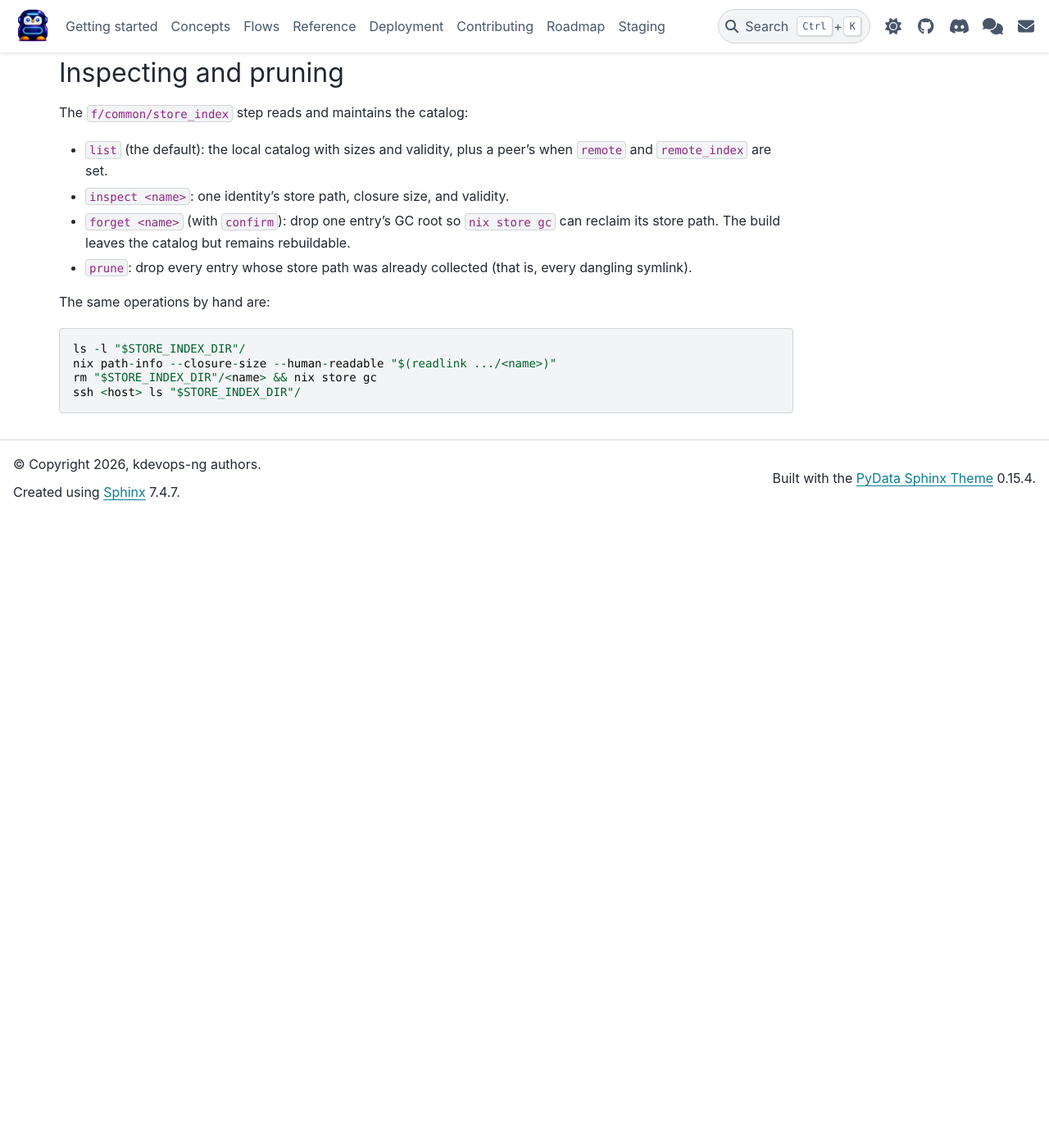
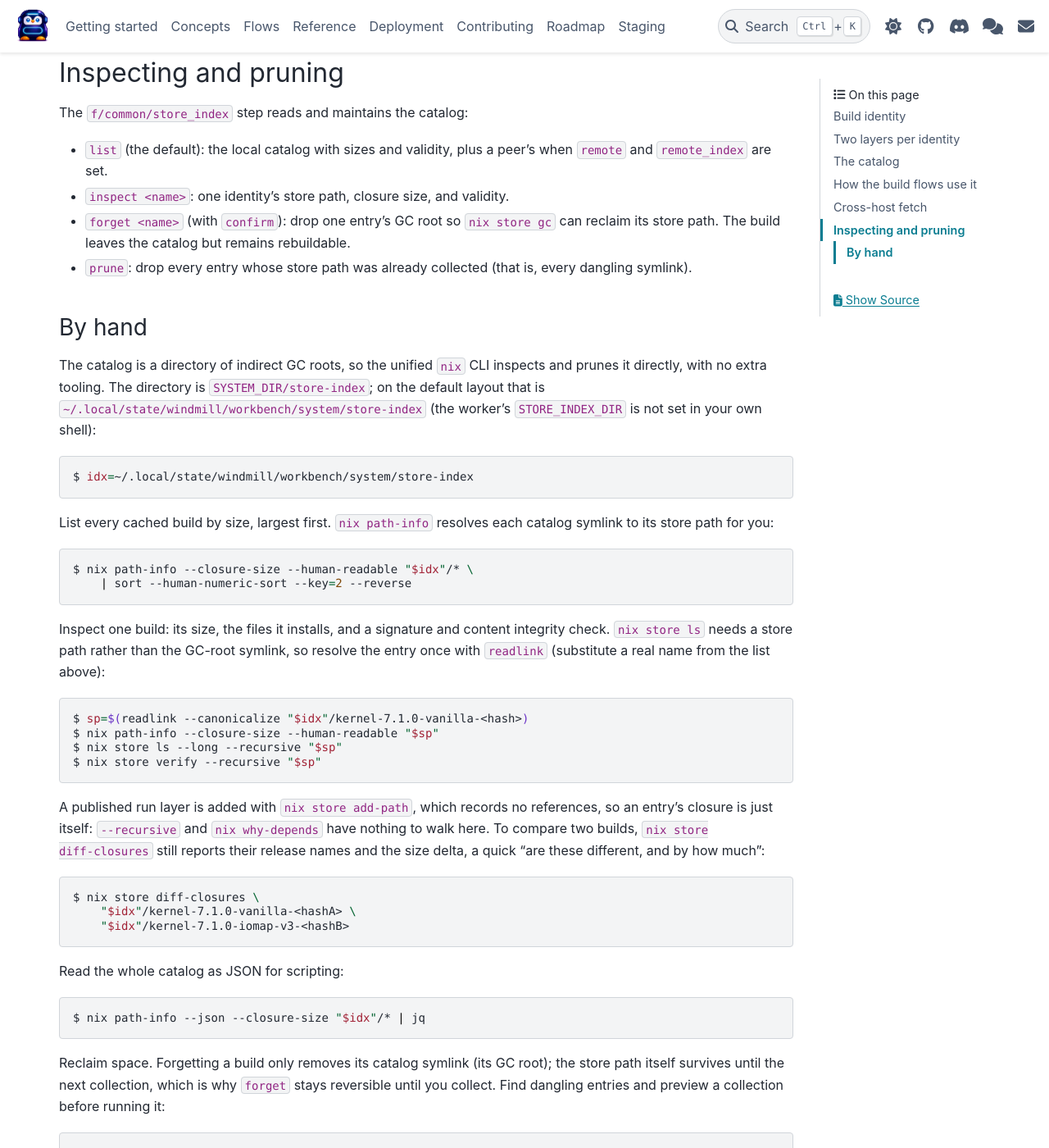
Before and after one commit to dagomez137/kdevops-ng, a Sphinx documentation site: the page built from docs/concepts/build-store.rst, in a window 1280 px wide and 1400 px high, scrolled down 3093 px. Shown: the whole window at 82% size. Built offline with Sphinx 7.4.7 and the PyData theme 0.15.4, drawn with Linux system fonts in a browser that asks for light colours; before the commit the page ends 3723 px from its top, so only the background shows below that; some of the changed text lies outside the part shown.

Commit message:
docs: give the build Store real by-hand inspection commands
The inspecting-and-pruning section showed four vague commands and leaned on
a worker-only environment variable. Replace it with a By hand subsection of
concrete, copy-pasteable nix recipes: list every cached build by size,
inspect one build's files and integrity, compare two builds, read the
catalog as JSON, and reclaim space with a previewed collection. Use the
real default catalog path rather than STORE_INDEX_DIR, which the worker
sets but a user's own shell does not.

A catalog entry is a GC-root symlink, not a store path, so the recipes
resolve it once with readlink before running nix store ls, which needs a
store path rather than the symlink. A published run layer is added with nix
store add-path, which records no references, so each entry's closure is
just itself; the recipes avoid the recursive-closure and why-depends walks
that would have nothing to traverse, and frame nix store diff-closures as
the size-and-release comparison it actually is for these reference-less
artifacts.

Generated-by: Claude AI
Signed-off-by: Daniel Gomez <da.gomez@kernel.org>

```diff
--- a/docs/concepts/build-store.rst
+++ b/docs/concepts/build-store.rst
@@ -166,12 +166,74 @@ The ``f/common/store_index`` step reads and maintains the catalog:
 * ``prune``: drop every entry whose store path was already collected (that is,
   every dangling symlink).
 
-The same operations by hand are::
+By hand
+-------
 
-   ls -l "$STORE_INDEX_DIR"/
-   nix path-info --closure-size --human-readable "$(readlink .../<name>)"
-   rm "$STORE_INDEX_DIR"/<name> && nix store gc
-   ssh <host> ls "$STORE_INDEX_DIR"/
+The catalog is a directory of indirect GC roots, so the unified ``nix`` CLI
+inspects and prunes it directly, with no extra tooling. The directory is
+``SYSTEM_DIR/store-index``; on the default layout that is
+``~/.local/state/windmill/workbench/system/store-index`` (the worker's
+``STORE_INDEX_DIR`` is not set in your own shell):
+
+.. code-block:: console
+
+   $ idx=~/.local/state/windmill/workbench/system/store-index
+
+List every cached build by size, largest first. ``nix path-info`` resolves each
+catalog symlink to its store path for you:
+
+.. code-block:: console
+
+   $ nix path-info --closure-size --human-readable "$idx"/* \
+       | sort --human-numeric-sort --key=2 --reverse
+
+Inspect one build: its size, the files it installs, and a signature and content
+integrity check. ``nix store ls`` needs a store path rather than the GC-root
+symlink, so resolve the entry once with ``readlink`` (substitute a real name
+from the list above):
+
+.. code-block:: console
+
+   $ sp=$(readlink --canonicalize "$idx"/kernel-7.1.0-vanilla-<hash>)
+   $ nix path-info --closure-size --human-readable "$sp"
+   $ nix store ls --long --recursive "$sp"
+   $ nix store verify --recursive "$sp"
+
+A published run layer is added with ``nix store add-path``, which records no
+references, so an entry's closure is just itself: ``--recursive`` and ``nix
+why-depends`` have nothing to walk here. To compare two builds, ``nix store
+diff-closures`` still reports their release names and the size delta, a quick
+"are these different, and by how much":
+
+.. code-block:: console
+
+   $ nix store diff-closures \
+       "$idx"/kernel-7.1.0-vanilla-<hashA> \
+       "$idx"/kernel-7.1.0-iomap-v3-<hashB>
+
+Read the whole catalog as JSON for scripting:
+
+.. code-block:: console
+
+   $ nix path-info --json --closure-size "$idx"/* | jq
+
+Reclaim space. Forgetting a build only removes its catalog symlink (its GC
+root); the store path itself survives until the next collection, which is why
+``forget`` stays reversible until you collect. Find dangling entries and
+preview a collection before running it:
+
+.. code-block:: console
+
+   $ find -L "$idx" -maxdepth 1 -type l    # dangling: the store path is gone
+   $ rm "$idx"/kernel-7.1.0-vanilla-<hash> # forget one build
+   $ nix store gc --dry-run                # preview what a collection frees
+   $ nix store gc                          # collect for real
+
+A peer's catalog is the same directory read over ssh:
+
+.. code-block:: console
+
+   $ ssh <host> ls "$idx"
 
 .. _Linux kernel: https://www.kernel.org/
 .. _Nix: https://nixos.org/
```
